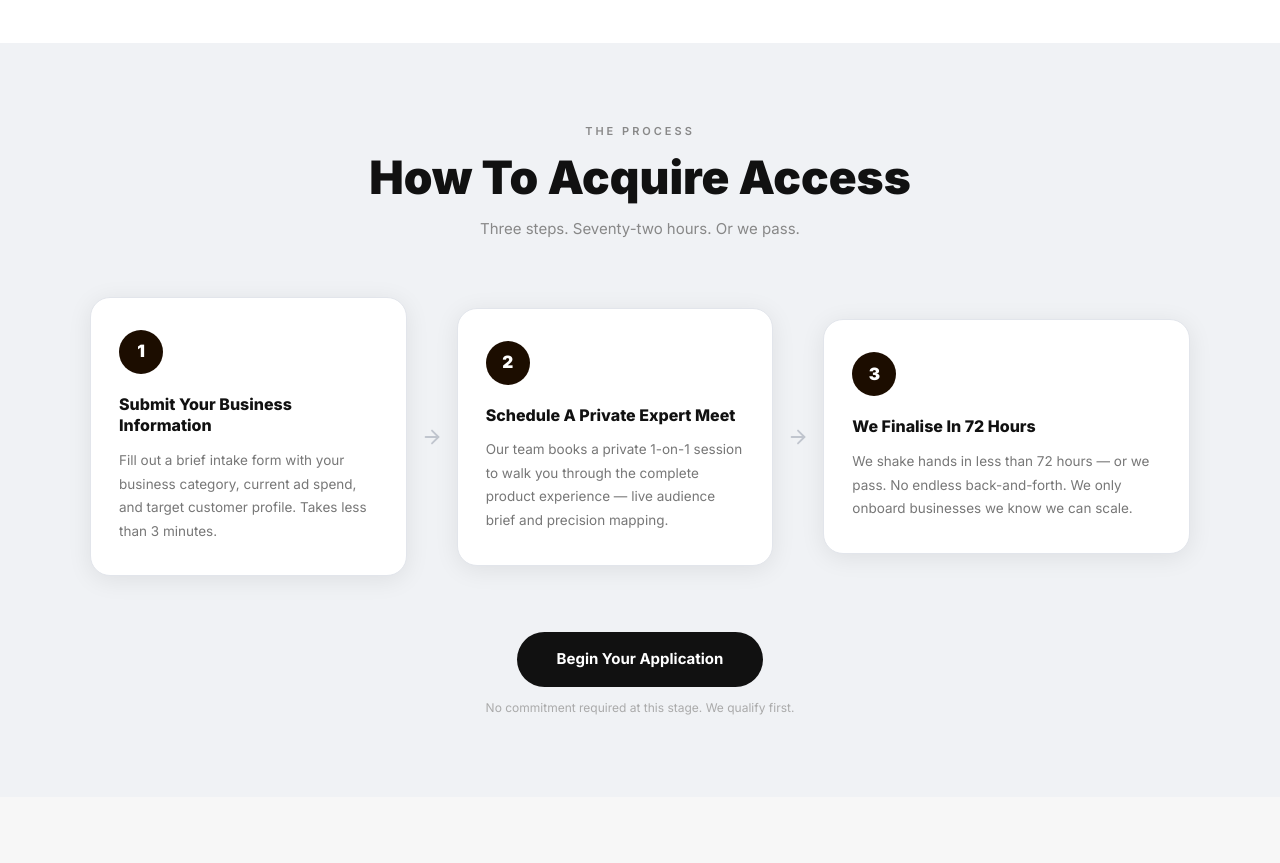
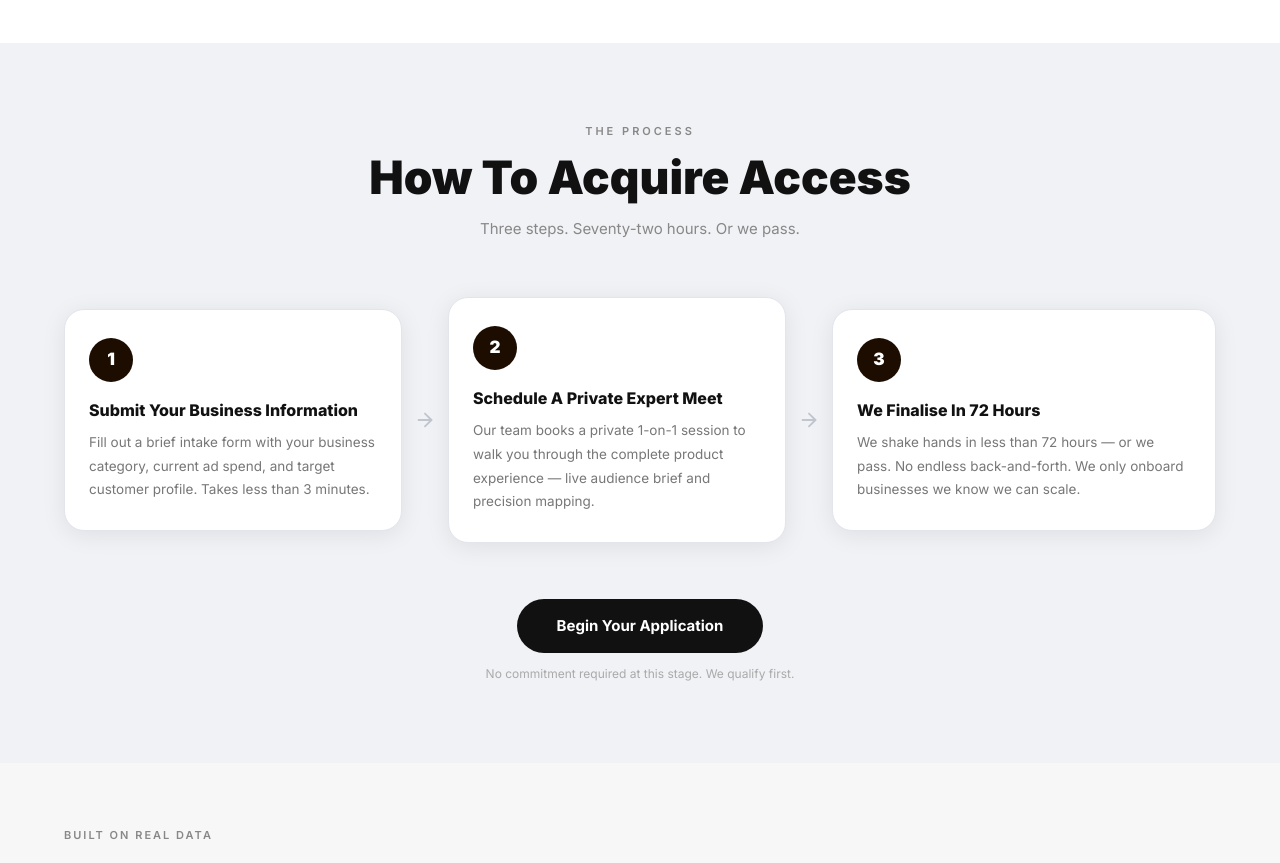
Before and after one commit to adishshah29-eng/native-lookalike-audiance, a React (Vite) app: page / in a window 1280 px wide. Shown: the part 2500-3363 px from the top of the page. Built offline with nearby package versions, Linux system fonts and the light colour scheme.

Commit message:
Changes of hero

```diff
--- a/src/app/components/HowToAcquire.tsx
+++ b/src/app/components/HowToAcquire.tsx
@@ -24,8 +24,8 @@ const steps = [
 
 export function HowToAcquire() {
   return (
-    <section style={{ background: '#F0F2F5', padding: '80px 24px' }}>
-      <div style={{ maxWidth: '1100px', margin: '0 auto' }}>
+    <section className="py-20 px-6" style={{ background: '#F0F2F5' }}>
+      <div className="max-w-6xl mx-auto">
 
         {/* Heading block */}
         <motion.div
@@ -33,7 +33,7 @@ export function HowToAcquire() {
           whileInView={{ opacity: 1, y: 0 }}
           viewport={{ once: true }}
           transition={{ duration: 0.5 }}
-          style={{ textAlign: 'center', marginBottom: '56px' }}
+          className="text-center mb-14"
         >
           <p style={{
             fontSize: '11px',
@@ -64,23 +64,12 @@ export function HowToAcquire() {
           </p>
         </motion.div>
 
-        {/* Cards + Arrows row */}
-        <div style={{
-          display: 'flex',
-          flexDirection: 'row',
-          alignItems: 'center',
-          gap: '0',
-          flexWrap: 'wrap',
-        }}>
+        {/* Cards row — col on mobile, row on desktop */}
+        <div className="flex flex-col md:flex-row md:items-stretch gap-5 md:gap-0">
           {steps.map((step, index) => (
             <div
               key={step.number}
-              style={{
-                display: 'flex',
-                alignItems: 'center',
-                flex: '1 1 220px',
-                minWidth: '0',
-              }}
+              className="flex md:flex-1 md:items-center md:min-w-0"
             >
               {/* Card */}
               <motion.div
@@ -88,17 +77,17 @@ export function HowToAcquire() {
                 whileInView={{ opacity: 1, y: 0 }}
                 viewport={{ once: true }}
                 transition={{ duration: 0.5, delay: index * 0.15 }}
+                className="w-full"
                 style={{
-                  flex: 1,
                   background: '#FFFFFF',
                   border: '1.5px solid #E2E5EB',
                   borderRadius: '20px',
-                  padding: '32px 28px',
+                  padding: '28px 24px',
                   display: 'flex',
                   flexDirection: 'column',
                   alignItems: 'flex-start',
                   boxShadow: '0 4px 24px rgba(0, 0, 0, 0.08)',
-                  minHeight: '220px',
+                  minHeight: '200px',
                 }}
               >
                 {/* Number circle */}
@@ -113,7 +102,7 @@ export function HowToAcquire() {
                   color: '#fff',
                   fontWeight: 900,
                   fontSize: '17px',
-                  marginBottom: '20px',
+                  marginBottom: '18px',
                   flexShrink: 0,
                 }}>
                   {step.number}
@@ -125,7 +114,7 @@ export function HowToAcquire() {
                   fontWeight: 800,
                   color: '#111',
                   lineHeight: 1.35,
-                  marginBottom: '12px',
+                  marginBottom: '10px',
                 }}>
                   {step.title}
                 </h3>
@@ -141,15 +130,9 @@ export function HowToAcquire() {
                 </p>
               </motion.div>
 
-              {/* Arrow between cards */}
+              {/* Arrow between cards — desktop only */}
               {index < steps.length - 1 && (
-                <div style={{
-                  display: 'flex',
-                  alignItems: 'center',
-                  justifyContent: 'center',
-                  padding: '0 14px',
-                  flexShrink: 0,
-                }}>
+                <div className="hidden md:flex items-center justify-center flex-shrink-0 px-3">
                   <ArrowRight style={{ color: '#C0C5CE', width: '22px', height: '22px' }} />
                 </div>
               )}
@@ -163,7 +146,7 @@ export function HowToAcquire() {
           whileInView={{ opacity: 1, y: 0 }}
           viewport={{ once: true }}
           transition={{ duration: 0.5, delay: 0.5 }}
-          style={{ marginTop: '56px', display: 'flex', flexDirection: 'column', alignItems: 'center' }}
+          className="mt-14 flex flex-col items-center"
         >
           <button
             style={{
@@ -175,10 +158,7 @@ export function HowToAcquire() {
               fontSize: '15px',
               border: 'none',
               cursor: 'pointer',
-              transition: 'background 0.2s',
             }}
-            onMouseOver={e => (e.currentTarget.style.background = '#000')}
-            onMouseOut={e => (e.currentTarget.style.background = '#111')}
             onClick={() =>
               document.getElementById('contact')?.scrollIntoView({ behavior: 'smooth' })
             }
```
